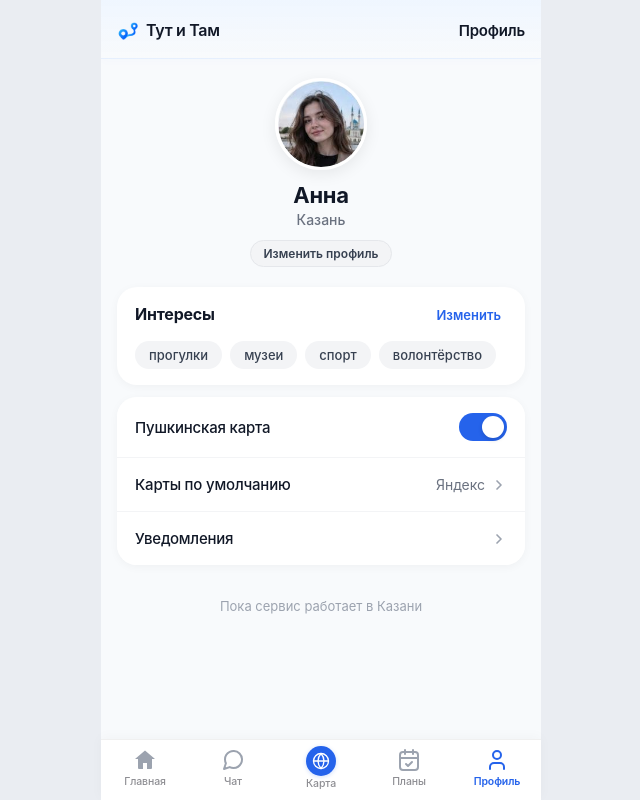
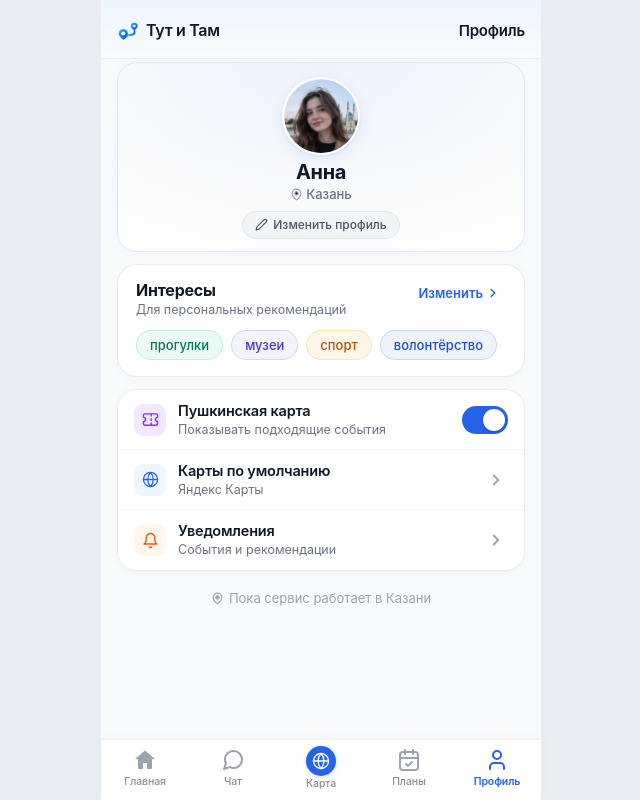
Before and after one commit to KroJIak-Studios/tut-i-tam-max-bot-bugs, a React (Vite) app in the folder frontend/mini-app/: page /profile in a window 1280 px wide. Shown: the whole page, without its empty margins (319-959 px from the left). Built offline with nearby package versions, Linux system fonts and the light colour scheme.

Commit message:
style(mini-app): polish event navigation and profile

```diff
--- a/frontend/mini-app/src/components/BottomNavigation.tsx
+++ b/frontend/mini-app/src/components/BottomNavigation.tsx
@@ -10,7 +10,7 @@ import {
 import styles from './BottomNavigation.module.css'
 
 interface BottomNavigationProps {
-  activeTab?: NavTabId
+  activeTab?: NavTabId | 'none' | null
   onTabChange?: (tab: NavTabId) => void
 }
 
--- a/frontend/mini-app/src/components/Event/EventDetailsPage.module.css
+++ b/frontend/mini-app/src/components/Event/EventDetailsPage.module.css
@@ -79,7 +79,7 @@
   flex: 1;
   display: flex;
   flex-direction: column;
-  padding-bottom: max(env(safe-area-inset-bottom, 0px) + 32px, 40px);
+  padding-bottom: calc(var(--bottom-nav-height, 68px) + env(safe-area-inset-bottom, 0px) + 24px);
 }
 
 /* Photo Gallery */
@@ -582,7 +582,7 @@
 /* Toast */
 .toast {
   position: fixed;
-  bottom: 24px;
+  bottom: calc(var(--bottom-nav-height, 68px) + env(safe-area-inset-bottom, 0px) + 16px);
   left: 50%;
   transform: translateX(-50%);
   background: rgba(15, 23, 42, 0.92);
--- a/frontend/mini-app/src/components/Icons.tsx
+++ b/frontend/mini-app/src/components/Icons.tsx
@@ -215,3 +215,16 @@ export const IconStar: React.FC<IconProps & { filled?: boolean }> = ({
     <polygon points="12 2 15.09 8.26 22 9.27 17 14.14 18.18 21.02 12 17.77 5.82 21.02 7 14.14 2 9.27 8.91 8.26 12 2" />
   </svg>
 )
+
+export const IconBell: React.FC<IconProps> = ({ size = 18, color = 'currentColor', ...props }) => (
+  <svg width={size} height={size} viewBox="0 0 24 24" fill="none" stroke={color} strokeWidth="2" strokeLinecap="round" strokeLinejoin="round" aria-hidden="true" {...props}>
+    <path d="M18 8A6 6 0 0 0 6 8c0 7-3 9-3 9h18s-3-2-3-9" />
+    <path d="M13.73 21a2 2 0 0 1-3.46 0" />
+  </svg>
+)
+
+export const IconPencil: React.FC<IconProps> = ({ size = 14, color = 'currentColor', ...props }) => (
+  <svg width={size} height={size} viewBox="0 0 24 24" fill="none" stroke={color} strokeWidth="2" strokeLinecap="round" strokeLinejoin="round" aria-hidden="true" {...props}>
+    <path d="M17 3a2.828 2.828 0 1 1 4 4L7.5 20.5 2 22l1.5-5.5L17 3z" />
+  </svg>
+)
--- a/frontend/mini-app/src/components/Profile/ProfileHero.module.css
+++ b/frontend/mini-app/src/components/Profile/ProfileHero.module.css
@@ -1,16 +1,23 @@
-.heroWrapper {
+.heroCard {
+  position: relative;
   display: flex;
   flex-direction: column;
   align-items: center;
   text-align: center;
-  padding: 16px 16px 20px;
+  background: radial-gradient(100% 120% at 50% 0%, rgba(238, 242, 255, 0.9) 0%, rgba(243, 244, 246, 0.5) 60%, rgba(255, 255, 255, 0.98) 100%), #FFFFFF;
+  border: 1px solid rgba(229, 231, 235, 0.8);
+  border-radius: 20px;
+  padding: 14px 16px 12px;
+  box-shadow: 0 2px 10px rgba(37, 99, 235, 0.03);
+  margin-bottom: 12px;
+  box-sizing: border-box;
 }
 
 .avatarContainer {
   position: relative;
-  width: 92px;
-  height: 92px;
-  margin-bottom: 12px;
+  width: 78px;
+  height: 78px;
+  margin-bottom: 6px;
 }
 
 .avatarImage {
@@ -18,25 +25,34 @@
   height: 100%;
   border-radius: 50%;
   object-fit: cover;
-  box-shadow: 0 4px 16px rgba(0, 0, 0, 0.08);
-  border: 3px solid #FFFFFF;
+  display: block;
+  border: 2.5px solid #FFFFFF;
+  box-shadow: 0 4px 14px rgba(37, 99, 235, 0.12), 0 1px 3px rgba(0, 0, 0, 0.06);
 }
 
 .name {
-  margin: 0 0 3px;
-  font-size: 22px;
+  margin: 0;
+  font-size: 20px;
   font-weight: 700;
   color: var(--color-text-main, #111827);
   letter-spacing: -0.3px;
-  line-height: 1.2;
+  line-height: 1.15;
 }
 
-.city {
-  margin: 0 0 10px;
-  font-size: 14px;
+.cityRow {
+  display: flex;
+  align-items: center;
+  justify-content: center;
+  gap: 3px;
+  margin-top: 3px;
+  margin-bottom: 8px;
+}
+
+.cityText {
+  font-size: 13px;
   font-weight: 500;
   color: #6B7280;
-  line-height: 1.3;
+  line-height: 1.2;
 }
 
 .editBtn {
@@ -44,10 +60,11 @@
   align-items: center;
   justify-content: center;
   gap: 5px;
-  padding: 5px 12px;
+  height: 28px;
+  padding: 0 12px;
   font-size: 12px;
-  font-weight: 600;
-  color: #374151;
+  font-weight: 500;
+  color: #4B5563;
   background: #F3F4F6;
   border: 1px solid #E5E7EB;
   border-radius: 9999px;
@@ -63,5 +80,5 @@
 }
 
 .editBtn:active {
-  transform: scale(0.96);
+  transform: scale(0.97);
 }
--- a/frontend/mini-app/src/components/Profile/ProfileHero.tsx
+++ b/frontend/mini-app/src/components/Profile/ProfileHero.tsx
@@ -1,4 +1,5 @@
 import React from 'react'
+import { IconLocationPin, IconPencil } from '../Icons'
 import styles from './ProfileHero.module.css'
 
 interface ProfileHeroProps {
@@ -15,7 +16,7 @@ export const ProfileHero: React.FC<ProfileHeroProps> = ({
   onEditProfile,
 }) => {
   return (
-    <div className={styles.heroWrapper}>
+    <section className={styles.heroCard} aria-label="Карточка профиля">
       <div className={styles.avatarContainer}>
         <img
           src={avatarUrl}
@@ -25,7 +26,11 @@ export const ProfileHero: React.FC<ProfileHeroProps> = ({
       </div>
 
       <h2 className={styles.name}>{name}</h2>
-      <div className={styles.city}>{city}</div>
+
+      <div className={styles.cityRow}>
+        <IconLocationPin size={13} color="#9CA3AF" />
+        <span className={styles.cityText}>{city}</span>
+      </div>
 
       <button
         type="button"
@@ -33,8 +38,9 @@ export const ProfileHero: React.FC<ProfileHeroProps> = ({
         onClick={onEditProfile}
         aria-label="Изменить имя и город"
       >
+        <IconPencil size={13} color="#4B5563" />
         <span>Изменить профиль</span>
       </button>
-    </div>
+    </section>
   )
 }
--- a/frontend/mini-app/src/components/Profile/ProfileInterests.module.css
+++ b/frontend/mini-app/src/components/Profile/ProfileInterests.module.css
@@ -2,15 +2,23 @@
   background: #FFFFFF;
   border-radius: 20px;
   padding: 16px 18px;
-  box-shadow: 0 2px 10px rgba(0, 0, 0, 0.04);
+  border: 1px solid rgba(229, 231, 235, 0.8);
+  box-shadow: 0 2px 10px rgba(0, 0, 0, 0.03);
   margin-bottom: 12px;
 }
 
 .headerRow {
   display: flex;
-  align-items: center;
+  align-items: flex-start;
   justify-content: space-between;
-  margin-bottom: 14px;
+  gap: 12px;
+  margin-bottom: 12px;
+}
+
+.headerTitles {
+  display: flex;
+  flex-direction: column;
+  gap: 2px;
 }
 
 .title {
@@ -19,23 +27,35 @@
   font-weight: 700;
   color: var(--color-text-main, #111827);
   letter-spacing: -0.2px;
+  line-height: 1.2;
+}
+
+.subtitle {
+  font-size: 12.5px;
+  font-weight: 400;
+  color: #6B7280;
+  line-height: 1.3;
 }
 
 .editBtn {
+  display: inline-flex;
+  align-items: center;
+  gap: 3px;
   background: none;
   border: none;
   padding: 4px 6px;
   font-size: 13px;
   font-weight: 600;
-  color: #2563EB;
+  color: var(--color-primary, #2563EB);
   cursor: pointer;
   transition: all 0.15s ease;
   user-select: none;
   -webkit-tap-highlight-color: transparent;
+  flex-shrink: 0;
 }
 
 .editBtn:hover {
-  color: #1D4ED8;
+  color: var(--color-primary-hover, #1D4ED8);
 }
 
 .editBtn:active {
@@ -52,11 +72,13 @@
   display: inline-flex;
   align-items: center;
   justify-content: center;
-  padding: 6px 14px;
-  background: #F3F4F6;
+  height: 30px;
+  padding: 0 13px;
   border-radius: 9999px;
   font-size: 13px;
   font-weight: 500;
-  color: #374151;
-  line-height: 1.3;
+  line-height: 1;
+  border: 1px solid transparent;
+  transition: transform 0.12s ease;
+  user-select: none;
 }
--- a/frontend/mini-app/src/components/Profile/ProfileInterests.tsx
+++ b/frontend/mini-app/src/components/Profile/ProfileInterests.tsx
@@ -1,9 +1,33 @@
 import React from 'react'
+import { IconChevronRight } from '../Icons'
 import styles from './ProfileInterests.module.css'
 
 interface ProfileInterestsProps {
   interests: string[]
   onEditInterests: () => void
+}
+
+const getInterestColorStyle = (interest: string): React.CSSProperties => {
+  const norm = interest.toLowerCase().trim()
+  if (norm.includes('прогулк') || norm.includes('парк')) {
+    return { backgroundColor: 'rgba(16, 185, 129, 0.08)', color: '#047857', borderColor: 'rgba(16, 185, 129, 0.2)' }
+  }
+  if (norm.includes('музе') || norm.includes('театр') || norm.includes('лекци')) {
+    return { backgroundColor: 'rgba(99, 102, 241, 0.08)', color: '#4338CA', borderColor: 'rgba(99, 102, 241, 0.2)' }
+  }
+  if (norm.includes('спорт')) {
+    return { backgroundColor: 'rgba(245, 158, 11, 0.09)', color: '#B45309', borderColor: 'rgba(245, 158, 11, 0.22)' }
+  }
+  if (norm.includes('волонтёр') || norm.includes('настолк')) {
+    return { backgroundColor: 'rgba(37, 99, 235, 0.08)', color: '#1D4ED8', borderColor: 'rgba(37, 99, 235, 0.2)' }
+  }
+  if (norm.includes('концерт') || norm.includes('кино') || norm.includes('фестивал')) {
+    return { backgroundColor: 'rgba(168, 85, 247, 0.08)', color: '#7E22CE', borderColor: 'rgba(168, 85, 247, 0.2)' }
+  }
+  if (norm.includes('гастроном')) {
+    return { backgroundColor: 'rgba(244, 63, 94, 0.08)', color: '#BE123C', borderColor: 'rgba(244, 63, 94, 0.2)' }
+  }
+  return { backgroundColor: 'rgba(100, 116, 139, 0.08)', color: '#334155', borderColor: 'rgba(100, 116, 139, 0.2)' }
 }
 
 export const ProfileInterests: React.FC<ProfileInterestsProps> = ({
@@ -13,22 +37,31 @@ export const ProfileInterests: React.FC<ProfileInterestsProps> = ({
   return (
     <section className={styles.card} aria-labelledby="interests-title">
       <div className={styles.headerRow}>
-        <h3 id="interests-title" className={styles.title}>
-          Интересы
-        </h3>
+        <div className={styles.headerTitles}>
+          <h3 id="interests-title" className={styles.title}>
+            Интересы
+          </h3>
+          <span className={styles.subtitle}>Для персональных рекомендаций</span>
+        </div>
         <button
           type="button"
           className={styles.editBtn}
           onClick={onEditInterests}
           aria-label="Изменить интересы"
         >
-          Изменить
+          <span>Изменить</span>
+          <IconChevronRight size={14} color="currentColor" />
         </button>
       </div>
 
       <div className={styles.chipsList} role="list">
         {interests.map((interest) => (
-          <div key={interest} className={styles.chip} role="listitem">
+          <div
+            key={interest}
+            className={styles.chip}
+            role="listitem"
+            style={getInterestColorStyle(interest)}
+          >
             {interest}
           </div>
         ))}
--- a/frontend/mini-app/src/components/Profile/ProfilePage.module.css
+++ b/frontend/mini-app/src/components/Profile/ProfilePage.module.css
@@ -22,11 +22,15 @@
 }
 
 .footerNote {
+  display: flex;
+  align-items: center;
+  justify-content: center;
+  gap: 5px;
   text-align: center;
   font-size: 13px;
   font-weight: 400;
   color: #9CA3AF;
-  padding: 8px 0 16px;
+  padding: 4px 0 16px;
   user-select: none;
 }
 
--- a/frontend/mini-app/src/components/Profile/ProfilePage.tsx
+++ b/frontend/mini-app/src/components/Profile/ProfilePage.tsx
@@ -11,6 +11,7 @@ import { ProfileSettings } from './ProfileSettings'
 import { DefaultMapModal } from './DefaultMapModal'
 import { NotificationsModal } from './NotificationsModal'
 import { BottomNavigation } from '../BottomNavigation'
+import { IconLocationPin } from '../Icons'
 import styles from './ProfilePage.module.css'
 
 export const ProfilePage: React.FC = () => {
@@ -73,7 +74,8 @@ export const ProfilePage: React.FC = () => {
 
         {/* Footer info note */}
         <div className={styles.footerNote}>
-          Пока сервис работает в Казани
+          <IconLocationPin size={13} color="#9CA3AF" />
+          <span>Пока сервис работает в Казани</span>
         </div>
       </main>
 
--- a/frontend/mini-app/src/components/Profile/ProfileSettings.module.css
+++ b/frontend/mini-app/src/components/Profile/ProfileSettings.module.css
@@ -2,20 +2,24 @@
   background: #FFFFFF;
   border-radius: 20px;
   overflow: hidden;
-  box-shadow: 0 2px 10px rgba(0, 0, 0, 0.04);
-  margin-bottom: 24px;
+  border: 1px solid rgba(229, 231, 235, 0.8);
+  box-shadow: 0 2px 10px rgba(0, 0, 0, 0.03);
+  margin-bottom: 14px;
 }
 
 .settingRow {
   display: flex;
   align-items: center;
   justify-content: space-between;
-  padding: 16px 18px;
+  gap: 12px;
+  min-height: 60px;
+  padding: 10px 16px;
   border-bottom: 1px solid #F3F4F6;
   background: #FFFFFF;
   transition: background-color 0.15s ease;
   user-select: none;
   -webkit-tap-highlight-color: transparent;
+  box-sizing: border-box;
 }
 
 .settingRow:last-child {
@@ -34,24 +38,62 @@
   background: #F3F4F6;
 }
 
-.settingLabel {
-  font-size: 15px;
-  font-weight: 500;
+.settingLeft {
+  display: flex;
+  align-items: center;
+  gap: 12px;
+  flex: 1;
+  min-width: 0;
+}
+
+.iconTile {
+  width: 32px;
+  height: 32px;
+  border-radius: 9px;
+  display: flex;
+  align-items: center;
+  justify-content: center;
+  flex-shrink: 0;
+}
+
+.tileViolet {
+  background-color: #F3E8FF;
+}
+
+.tileBlue {
+  background-color: #EFF6FF;
+}
+
+.tileOrange {
+  background-color: #FFF7ED;
+}
+
+.settingText {
+  display: flex;
+  flex-direction: column;
+  gap: 2px;
+  min-width: 0;
+}
+
+.settingTitle {
+  font-size: 14.5px;
+  font-weight: 600;
   color: var(--color-text-main, #1F2937);
   letter-spacing: -0.2px;
+  line-height: 1.25;
+  white-space: nowrap;
+  overflow: hidden;
+  text-overflow: ellipsis;
 }
 
-.settingRight {
-  display: flex;
-  align-items: center;
-  gap: 6px;
-  color: #6B7280;
-}
-
-.settingValue {
-  font-size: 14px;
+.settingSubtitle {
+  font-size: 12.5px;
   font-weight: 400;
   color: #6B7280;
+  line-height: 1.25;
+  white-space: nowrap;
+  overflow: hidden;
+  text-overflow: ellipsis;
 }
 
 .chevronIcon {
@@ -59,12 +101,15 @@
   align-items: center;
   justify-content: center;
   color: #9CA3AF;
+  flex-shrink: 0;
+  width: 24px;
+  height: 24px;
 }
 
 /* iOS-style toggle switch */
 .switchControl {
   position: relative;
-  width: 48px;
+  width: 46px;
   height: 28px;
   flex-shrink: 0;
 }
@@ -107,5 +152,5 @@
 }
 
 .switchInput:checked + .switchTrack::before {
-  transform: translateX(20px);
+  transform: translateX(18px);
 }
--- a/frontend/mini-app/src/components/Profile/ProfileSettings.tsx
+++ b/frontend/mini-app/src/components/Profile/ProfileSettings.tsx
@@ -1,6 +1,6 @@
 import React from 'react'
 import type { MapProvider } from '../../types'
-import { IconChevronRight } from '../Icons'
+import { IconChevronRight, IconTicket, IconGlobe, IconBell } from '../Icons'
 import styles from './ProfileSettings.module.css'
 
 interface ProfileSettingsProps {
@@ -12,9 +12,9 @@ interface ProfileSettingsProps {
 }
 
 const PROVIDER_NAMES: Record<MapProvider, string> = {
-  yandex: 'Яндекс',
+  yandex: 'Яндекс Карты',
   '2gis': '2ГИС',
-  system: 'Системные',
+  system: 'Системные карты',
 }
 
 export const ProfileSettings: React.FC<ProfileSettingsProps> = ({
@@ -28,7 +28,15 @@ export const ProfileSettings: React.FC<ProfileSettingsProps> = ({
     <section className={styles.card} aria-label="Настройки">
       {/* 1. Пушкинская карта */}
       <label className={styles.settingRow}>
-        <span className={styles.settingLabel}>Пушкинская карта</span>
+        <div className={styles.settingLeft}>
+          <div className={`${styles.iconTile} ${styles.tileViolet}`} aria-hidden="true">
+            <IconTicket size={17} color="#7C3AED" />
+          </div>
+          <div className={styles.settingText}>
+            <span className={styles.settingTitle}>Пушкинская карта</span>
+            <span className={styles.settingSubtitle}>Показывать подходящие события</span>
+          </div>
+        </div>
         <div className={styles.switchControl}>
           <input
             type="checkbox"
@@ -55,12 +63,17 @@ export const ProfileSettings: React.FC<ProfileSettingsProps> = ({
           }
         }}
       >
-        <span className={styles.settingLabel}>Карты по умолчанию</span>
-        <div className={styles.settingRight}>
-          <span className={styles.settingValue}>{PROVIDER_NAMES[defaultMapProvider]}</span>
-          <span className={styles.chevronIcon}>
-            <IconChevronRight size={16} color="currentColor" />
-          </span>
+        <div className={styles.settingLeft}>
+          <div className={`${styles.iconTile} ${styles.tileBlue}`} aria-hidden="true">
+            <IconGlobe size={17} color="#2563EB" />
+          </div>
+          <div className={styles.settingText}>
+            <span className={styles.settingTitle}>Карты по умолчанию</span>
+            <span className={styles.settingSubtitle}>{PROVIDER_NAMES[defaultMapProvider]}</span>
+          </div>
+        </div>
+        <div className={styles.chevronIcon}>
+          <IconChevronRight size={18} color="#9CA3AF" />
         </div>
       </div>
 
@@ -70,7 +83,7 @@ export const ProfileSettings: React.FC<ProfileSettingsProps> = ({
         onClick={onOpenNotificationsModal}
         role="button"
         tabIndex={0}
-        aria-label="Настроить уведомления"
+        aria-label="Настроить уведомления: События и рекомендации"
         onKeyDown={(e) => {
           if (e.key === 'Enter' || e.key === ' ') {
             e.preventDefault()
@@ -78,11 +91,17 @@ export const ProfileSettings: React.FC<ProfileSettingsProps> = ({
           }
         }}
       >
-        <span className={styles.settingLabel}>Уведомления</span>
-        <div className={styles.settingRight}>
-          <span className={styles.chevronIcon}>
-            <IconChevronRight size={16} color="currentColor" />
-          </span>
+        <div className={styles.settingLeft}>
+          <div className={`${styles.iconTile} ${styles.tileOrange}`} aria-hidden="true">
+            <IconBell size={17} color="#EA580C" />
+          </div>
+          <div className={styles.settingText}>
+            <span className={styles.settingTitle}>Уведомления</span>
+            <span className={styles.settingSubtitle}>События и рекомендации</span>
+          </div>
+        </div>
+        <div className={styles.chevronIcon}>
+          <IconChevronRight size={18} color="#9CA3AF" />
         </div>
       </div>
     </section>
```
Also changed, not shown: frontend/mini-app/src/components/Event/EventDetailsPage.tsx (+34 -2 lines).
